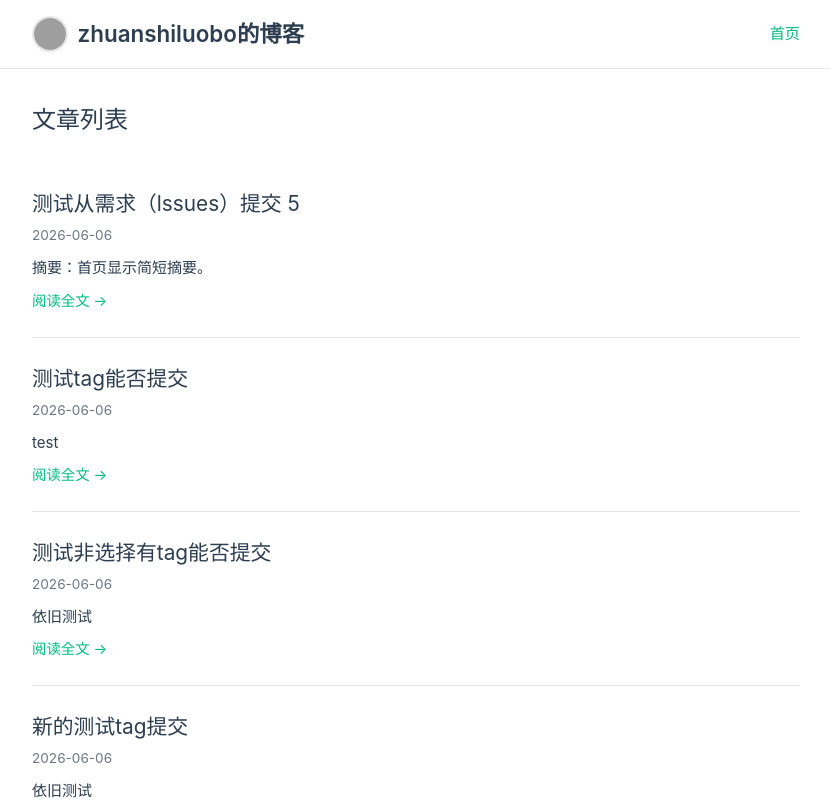
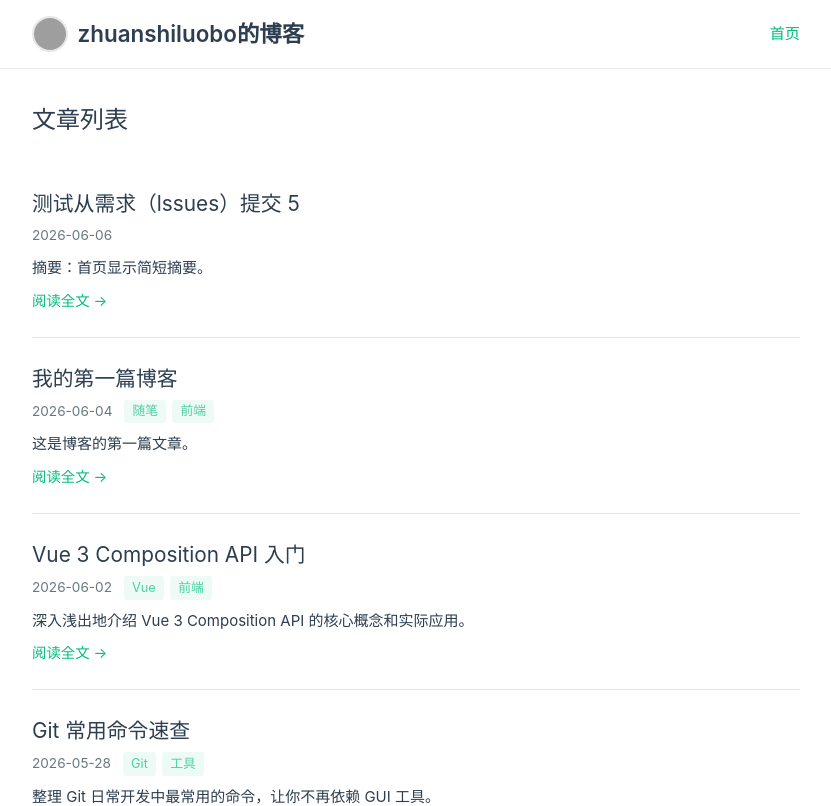
Before and after one commit to zhuanshiluobo/zhuanshiluobo.github.io, a Vue app: page /#/ in a window 1280 px wide. Shown: the top 806 px of the page, without its empty margins (224-1055 px from the left). Built offline with nearby package versions, Linux system fonts and the light colour scheme; grey boxes are pictures that could not be loaded.

Commit message:
删除测试信息

```diff
--- a/src/data/posts.js
+++ b/src/data/posts.js
@@ -32,35 +32,5 @@ export const posts = [
     summary: "摘要：首页显示简短摘要。",
     content: "<p>摘要：首页显示简短摘要。 标签：博客</p>\n<p>请在这里写正文。</p>\n<p>支持的Markdown：</p>\n<p># 一级标题 #5 到别的链接</p>\n<ul><li>段落</li><li><code>行内代码</code></li><li><strong>加粗文字</strong></li><li>*斜体文字*</li><li>~~删除线~~</li><li>项目列表</li><li>代码块</li><li>&gt;引用</li><li>---</li><li>分割线</li></ul>",
     tags: ["Blog"]
-  },
-  {
-    id: 5,
-    issueNumber: 8,
-    source: "https://github.com/zhuanshiluobo/zhuanshiluobo.github.io/issues/8",
-    title: "测试tag能否提交",
-    date: "2026-06-06",
-    summary: "test",
-    content: "<p>test</p>",
-    tags: ["Blog"]
-  },
-  {
-    id: 6,
-    issueNumber: 9,
-    source: "https://github.com/zhuanshiluobo/zhuanshiluobo.github.io/issues/9",
-    title: "测试非选择有tag能否提交",
-    date: "2026-06-06",
-    summary: "依旧测试",
-    content: "<p>依旧测试</p>",
-    tags: ["Blog"]
-  },
-  {
-    id: 7,
-    issueNumber: 10,
-    source: "https://github.com/zhuanshiluobo/zhuanshiluobo.github.io/issues/10",
-    title: "新的测试tag提交",
-    date: "2026-06-06",
-    summary: "依旧测试",
-    content: "<p>依旧测试</p>",
-    tags: ["Blog"]
   }
 ]
```
